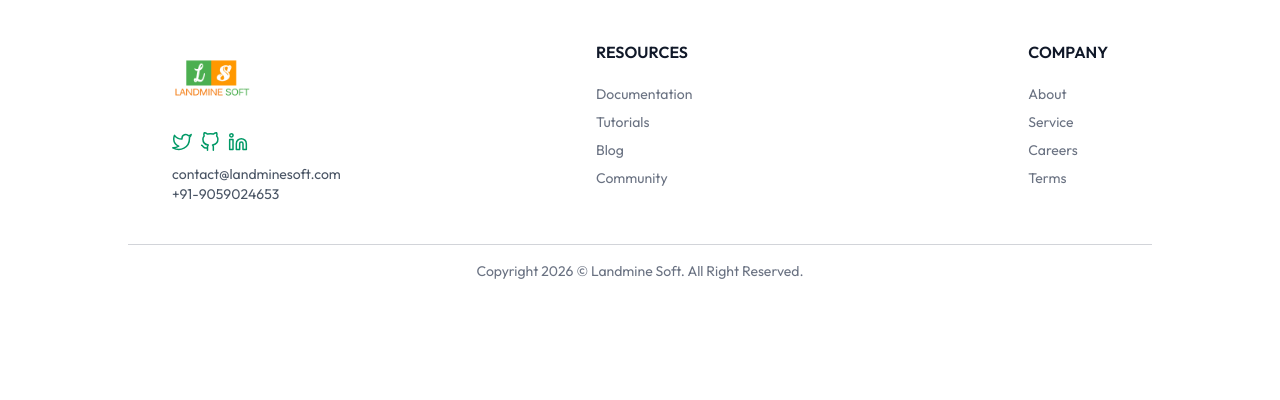
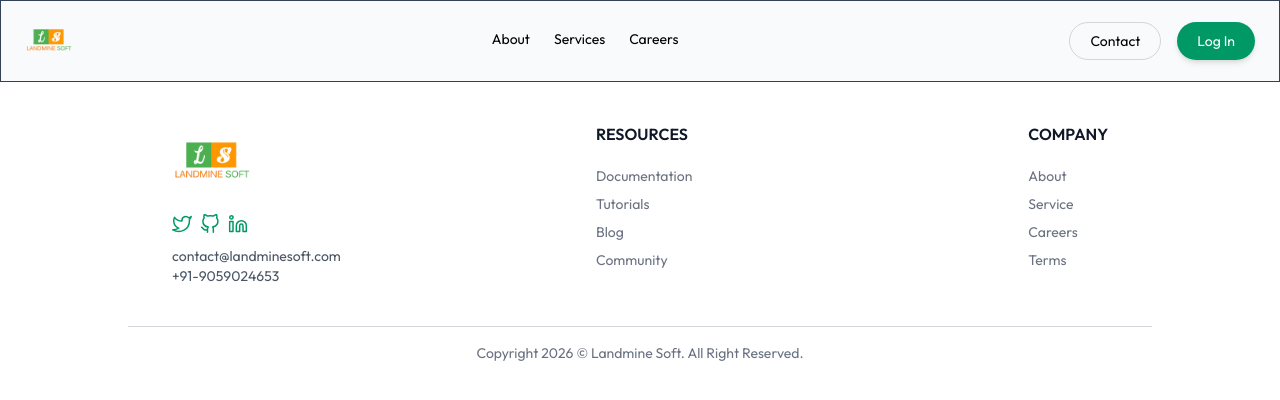
Before and after one commit to yashpal0502/LandmineSoft-Frontend-task, a React (Vite) app in the folder frontend/: page /about in a window 1280 px wide. Shown: the top 400 px of the page. Built offline with nearby package versions, Linux system fonts and the light colour scheme.

Commit message:
Navbar added

```diff
--- a/frontend/src/App.jsx
+++ b/frontend/src/App.jsx
@@ -1,11 +1,15 @@
 import React from "react";
-import { Route, Routes } from "react-router-dom";
+import { Route, Routes, useLocation } from "react-router-dom";
 import Home from "./pages/Home";
 import Footer from "./components/home/Footer";
+import Navbar from "./components/Navbar";
 
 const App = () => {
+  const location = useLocation();
+  const isHome = location.pathname === "/";
   return (
     <div>
+      {!isHome && <Navbar />}
       <Routes>
         <Route path="/" element={<Home />} />
       </Routes>
--- /dev/null
+++ b/frontend/src/components/Navbar.jsx
@@ -0,0 +1,121 @@
+import React, { useState } from "react";
+import { assets } from "../assets/assets";
+import { Link, useNavigate } from "react-router-dom";
+
+const Navbar = () => {
+  const [menuToggle, setMenuToggle] = useState(false);
+  const navigate = useNavigate();
+  return (
+    <nav className="flex items-center border bg-gray-50 justify-between border-slate-700 px-6 py-4 text-white text-sm">
+      <Link to="/">
+        <img
+          src={assets.logo}
+          alt="logo"
+          className="h-12 w-12 object-contain"
+        />
+      </Link>
+      <div className="hidden md:flex items-center gap-6 ml-7 text-black">
+        <Link to="/about" className="relative overflow-hidden h-6 group">
+          <span className="block group-hover:-translate-y-full transition-transform duration-300">
+            About
+          </span>
+          <span className="block absolute top-full left-0 group-hover:translate-y-[-100%] transition-transform duration-300">
+            About
+          </span>
+        </Link>
+        <Link to="/service" className="relative overflow-hidden h-6 group">
+          <span className="block group-hover:-translate-y-full transition-transform duration-300">
+            Services
+          </span>
+          <span className="block absolute top-full left-0 group-hover:translate-y-[-100%] transition-transform duration-300">
+            Services
+          </span>
+        </Link>
+        <Link to="careers" className="relative overflow-hidden h-6 group">
+          <span className="block group-hover:-translate-y-full transition-transform duration-300">
+            Careers
+          </span>
+          <span className="block absolute top-full left-0 group-hover:translate-y-[-100%] transition-transform duration-300">
+            Careers
+          </span>
+        </Link>
+      </div>
+
+      <div className="hidden md:flex gap-4">
+        <button
+          onClick={() => navigate("/contact")}
+          className="px-5 py-2 rounded-full border border-gray-300 hover:bg-gray-100 transition text-black"
+        >
+          Contact
+        </button>
+        <button
+          onClick={() => navigate("/login")}
+          className="px-5 py-2 rounded-full bg-emerald-600 text-white hover:bg-emerald-700 transition shadow-md"
+        >
+          Log In
+        </button>
+      </div>
+
+      <button
+        onClick={() => setMenuToggle(!menuToggle)}
+        className="md:hidden text-gray-600"
+      >
+        <svg
+          class="w-6 h-6"
+          fill="none"
+          stroke="currentColor"
+          stroke-width="2"
+          viewBox="0 0 24 24"
+          stroke-linecap="round"
+          stroke-linejoin="round"
+        >
+          <path d="M4 6h16M4 12h16M4 18h16" />
+        </svg>
+      </button>
+
+      <div
+        className={`fixed inset-0 h-full bg-white text-black flex flex-col items-center justify-center gap-8 text-lg font-medium transition-transform duration-500 md:hidden z-40 ${
+          menuToggle ? "translate-y-0" : "-translate-y-full"
+        }`}
+      >
+        <button
+          className="absolute top-6 right-6"
+          onClick={() => setMenuToggle(false)}
+        >
+          <img src={assets.closeIcon} alt="close" className="h-6" />
+        </button>
+
+        <Link to="/about" onClick={() => setMenuToggle(false)}>
+          About
+        </Link>
+        <Link to="/service" onClick={() => setMenuToggle(false)}>
+          Services
+        </Link>
+        <Link to="/careers" onClick={() => setMenuToggle(false)}>
+          Careers
+        </Link>
+
+        <button
+          onClick={() => {
+            navigate("/contact");
+            setMenuToggle(!menuToggle);
+          }}
+          className="px-6 py-2 rounded-full border border-gray-300"
+        >
+          Contact
+        </button>
+        <button
+          onClick={() => {
+            navigate("/login");
+            setMenuToggle(!menuToggle);
+          }}
+          className="px-6 py-2 rounded-full bg-emerald-600 text-white"
+        >
+          Log In
+        </button>
+      </div>
+    </nav>
+  );
+};
+
+export default Navbar;
```
